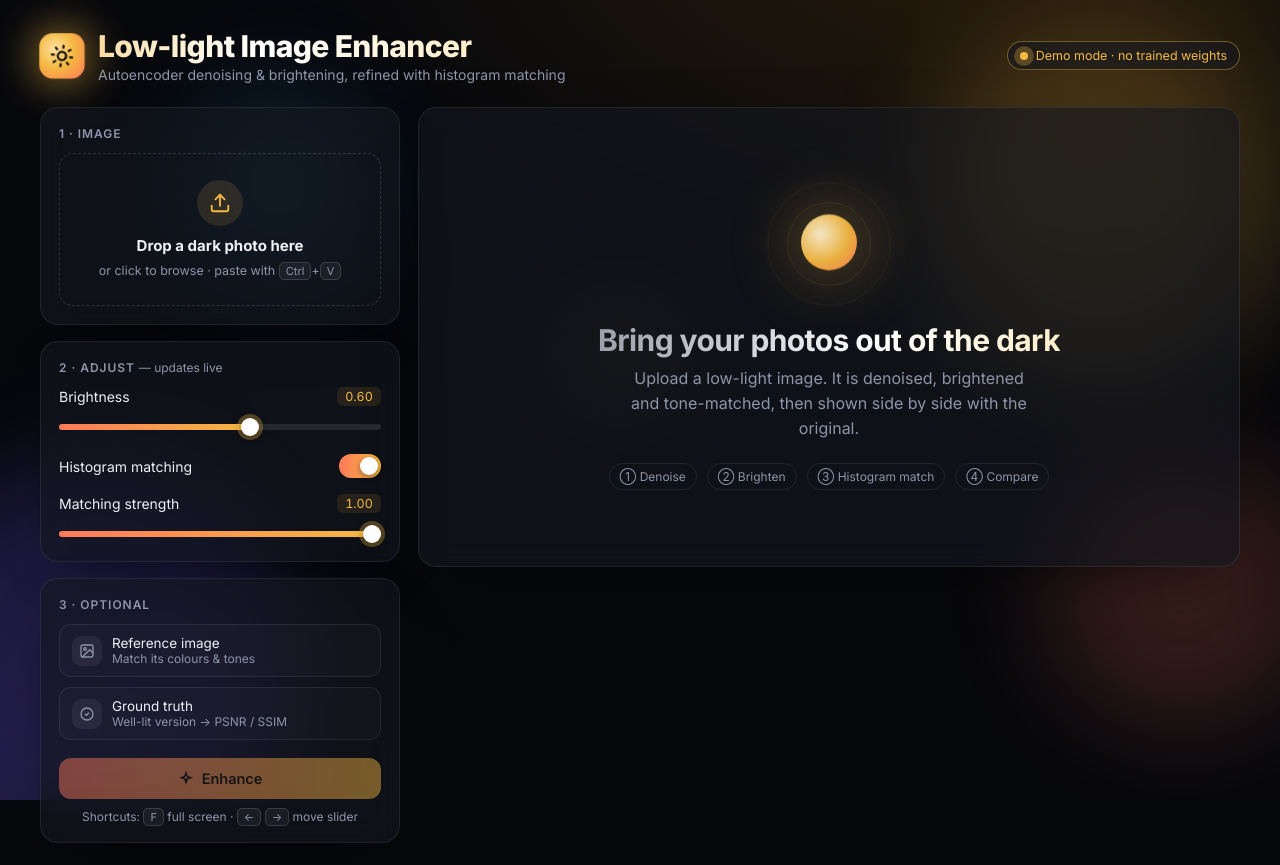
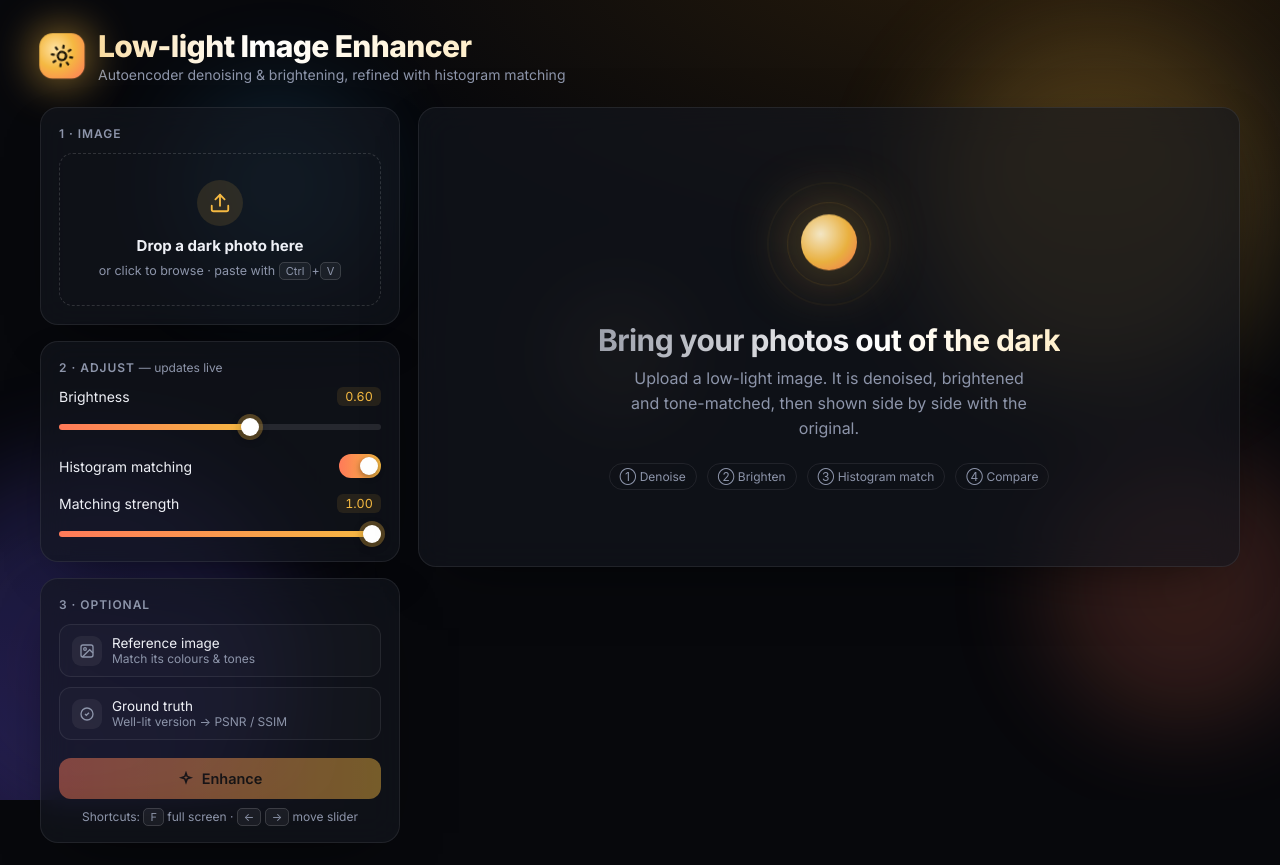
Before and after one commit to Nandita-Dash/low_light_enhancment, a Flask app: page / in a window 1280 px wide. Shown: the top 865 px of the page. Run offline with Flask 3, Linux system fonts and the light colour scheme.

Commit message:
Remove mode badge from header
Co-Authored-By: Claude Opus 5.5 <noreply@anthropic.com>

```diff
--- a/templates/index.html
+++ b/templates/index.html
@@ -46,14 +46,6 @@
        -webkit-background-clip:text; background-clip:text; color:transparent; animation:shine 8s linear infinite; }
   @keyframes shine { to { background-position:200% center; } }
   .sub { margin:2px 0 0; color:var(--muted); font-size:14px; }
-  .badge { margin-left:auto; display:inline-flex; align-items:center; gap:8px; font-size:12.5px; padding:6px 12px; border-radius:99px;
-           border:1px solid var(--line2); background:var(--card); backdrop-filter:blur(10px); color:var(--muted); }
-  .badge .dot { width:8px; height:8px; border-radius:50%; background:var(--muted); }
-  .badge.demo { color:var(--accent); border-color:rgba(245,185,66,.4); }
-  .badge.demo .dot { background:var(--accent); animation:pulse 2s infinite; }
-  .badge.live { color:var(--ok); border-color:rgba(74,222,128,.4); }
-  .badge.live .dot { background:var(--ok); animation:pulse 2s infinite; }
-  @keyframes pulse { 0% { box-shadow:0 0 0 0 currentColor; } 70% { box-shadow:0 0 0 8px transparent; } 100% { box-shadow:0 0 0 0 transparent; } }
 
   main { max-width:1240px; margin:auto; padding:14px 20px 60px; display:grid; grid-template-columns:360px minmax(0,1fr); gap:18px; align-items:start; }
   @media (max-width:900px) { main { grid-template-columns:minmax(0,1fr); padding:12px 16px 48px; } header { padding:22px 16px 6px; } }
@@ -274,7 +266,6 @@
     <h1>Low-light Image Enhancer</h1>
     <p class="sub">Autoencoder denoising &amp; brightening, refined with histogram matching</p>
   </div>
-  <span id="mode" class="badge"><span class="dot"></span><span id="modeText">Connecting…</span></span>
 </header>
 
 <main>
@@ -409,12 +400,6 @@
 const $ = id => document.getElementById(id);
 const reduceMotion = matchMedia('(prefers-reduced-motion: reduce)').matches;
 let imageFile = null, data = null, stage = 'final', controller = null, liveTimer = null;
-
-/* ---------- status badge ---------- */
-fetch('/api/status').then(r => r.json()).then(s => {
-  if (s.mode === 'autoencoder') { $('mode').classList.add('live'); $('modeText').textContent = 'Trained autoencoder'; }
-  else { $('mode').classList.add('demo'); $('modeText').textContent = 'Demo mode · no trained weights'; }
-}).catch(() => $('modeText').textContent = 'Server offline');
 
 /* ---------- helpers ---------- */
 function toast(msg) {
```
